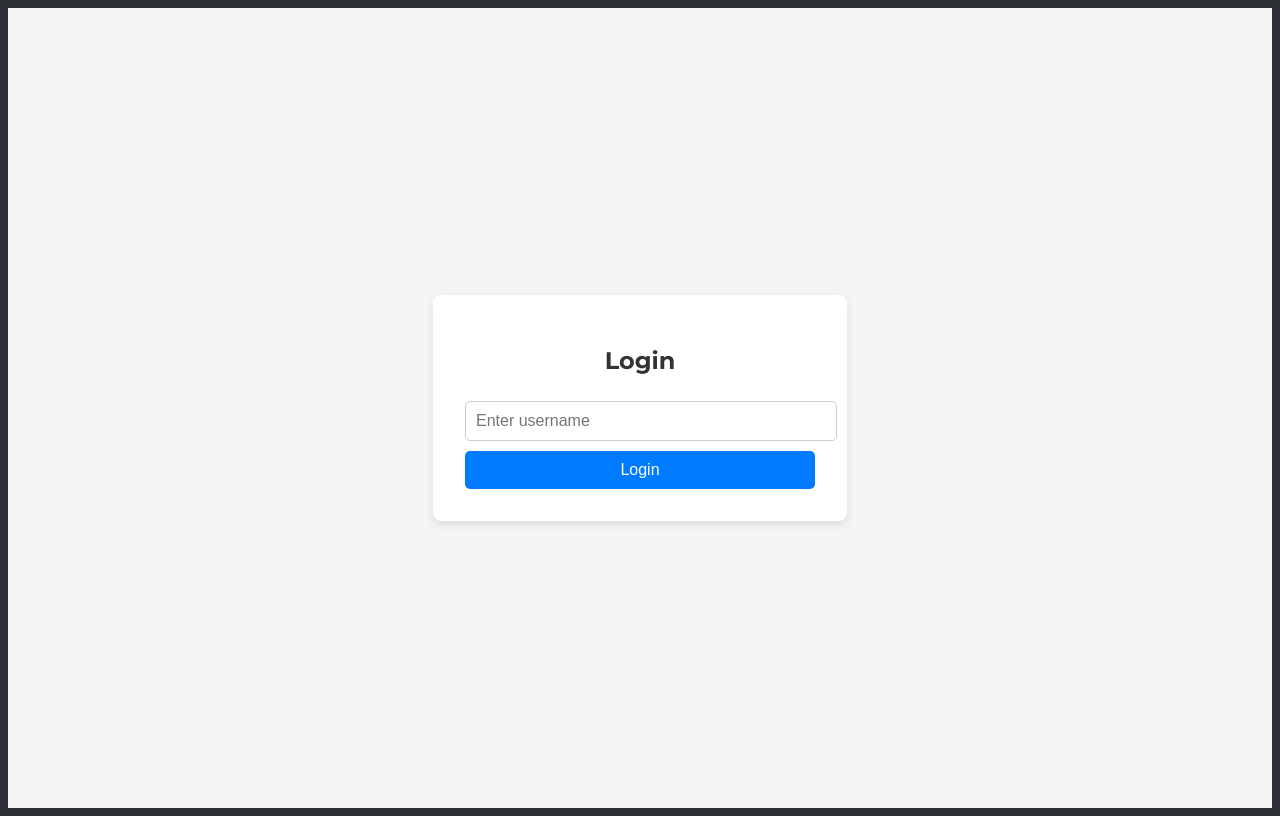
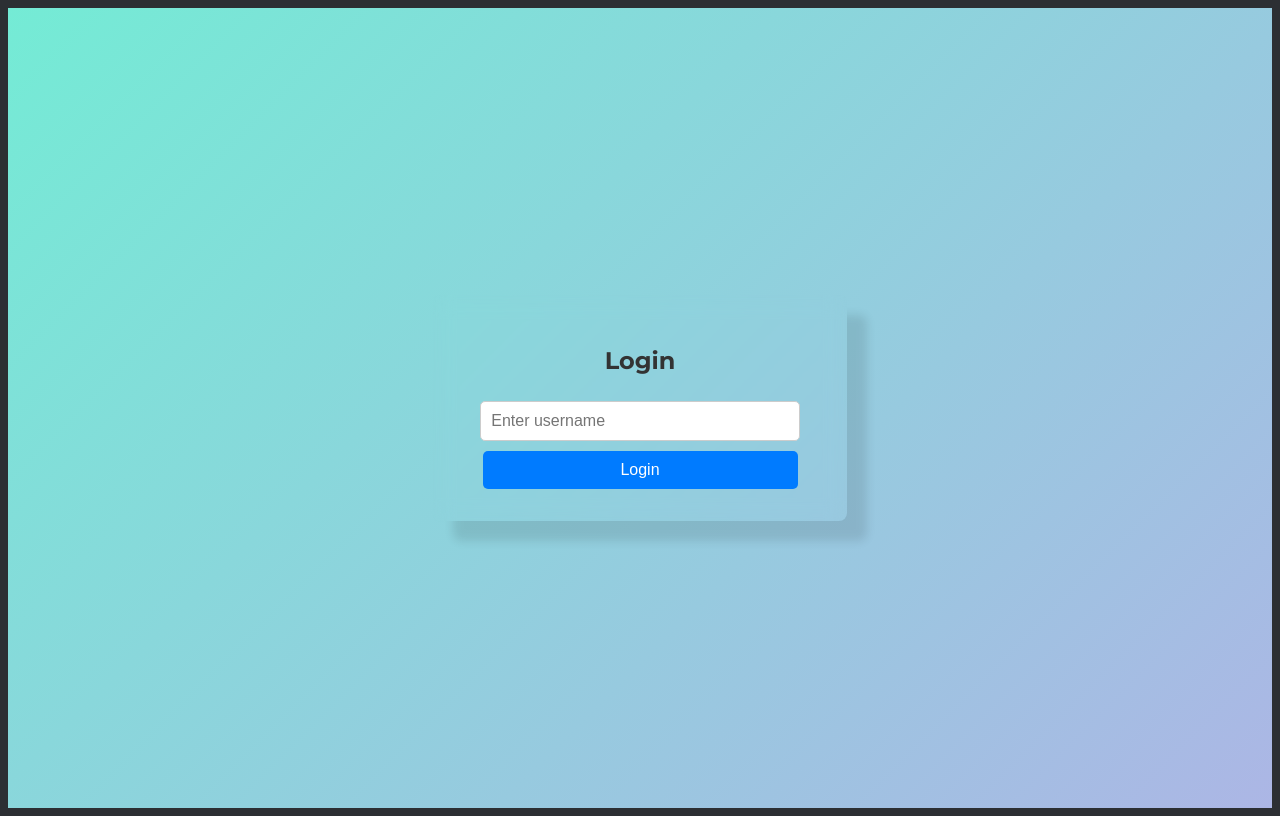
Before and after one commit to PavitrankMishra/Todo-application, a React (Vite) app: page / in a window 1280 px wide. Built offline with nearby package versions, Linux system fonts and the light colour scheme.

Commit message:
fix:Updated the styling

```diff
--- a/src/Components/Header.module.css
+++ b/src/Components/Header.module.css
@@ -28,19 +28,19 @@
 }
 
 .logoutBtn {
-  background-color: red;
-  color: white;
-  border: none;
-  cursor: pointer;
-  border-radius: 5px;
-  font-size: 16px;
-  padding: 5px 10px;
-  min-width: 80px;
-}
+    background: #e74c3c;
+    border: none;
+    border-radius: 5px;
+    padding: 8px 12px;
+    color: white;
+    font-weight: bold;
+    cursor: pointer;
+    transition: 0.3s;
+  }
+  .logoutBtn:hover {
+    background: #c0392b;
+  }
 
-.logoutBtn:hover {
-  background-color: darkred;
-}
 
 @media (max-width: 768px) {
   .headerContainer {
--- a/src/Components/Login.module.css
+++ b/src/Components/Login.module.css
@@ -3,18 +3,21 @@
   flex-direction: column;
   align-items: center;
   justify-content: center;
-  height: 100vh; /* Full screen height */
-  background-color: #f5f5f5; /* Light gray background */
+  height: 100vh;
+  /* background: rgba(255, 255, 255, 0.15); */
+  background: linear-gradient(135deg, #74ebd5, #acb6e5);
 }
 
 .loginBox {
-  background: white;
+    background: transparent;
+  backdrop-filter: blur(10px);
   padding: 2rem;
   border-radius: 8px;
-  box-shadow: 0px 4px 10px rgba(0, 0, 0, 0.1);
+  box-shadow: 20px 20px 10px rgba(0, 0, 0, 0.1);
   text-align: center;
   width: 90%;
   max-width: 350px;
+
 }
 
 .loginBox h2 {
@@ -23,7 +26,7 @@
 }
 
 .loginBox input {
-  width: 100%;
+  width: 85%;
   padding: 10px;
   margin: 10px 0;
   border: 1px solid #ccc;
@@ -32,7 +35,7 @@
 }
 
 .loginBox button {
-  width: 100%;
+  width: 90%;
   padding: 10px;
   background-color: #007bff;
   color: white;
@@ -42,10 +45,6 @@
   cursor: pointer;
   transition: background 0.3s;
 }
-
-/* button:hover {
-  background-color: #0056b3;
-} */
 
 @media (max-width: 480px) {
   .loginBox {
--- a/src/Components/TaskInput.module.css
+++ b/src/Components/TaskInput.module.css
@@ -27,18 +27,18 @@
 }
 
 .addTask {
-  padding: 10px 20px;
   background: linear-gradient(135deg, #007bff, #0056b3);
   color: white;
   border: none;
-  border-radius: 6px;
-  font-size: 16px;
+  padding: 10px 15px;
+  border-radius: 5px;
+  font-weight: bold;
   cursor: pointer;
-  transition: 0.3s ease;
+  transition: 0.3s;
 }
 
 .addTask:hover {
-  background: linear-gradient(135deg, #0056b3, #003d80);
+  background: linear-gradient(135deg, #0056b3, #004099);
   transform: scale(1.05);
 }
 
--- a/src/Components/TaskList.module.css
+++ b/src/Components/TaskList.module.css
@@ -6,7 +6,7 @@
   padding: 10px;
   overflow-x: auto;
   color: #333;
-  height:70vh;
+  height:68vh;
 }
 
 .taskItem {
@@ -54,10 +54,12 @@
 .indoor {
   color: #006195;
   text-transform: capitalize;
+  font-weight: bold;
 }
 .outdoor {
   color: #ff8409;
   text-transform: capitalize;
+  font-weight: bold;
 }
 
 .narrowColumn {
@@ -68,16 +70,19 @@
 .high {
   color: #ff5252;
   text-transform: capitalize;
+  font-weight: bold;
 }
 
 .medium {
   color: #ff9900;
   text-transform: capitalize;
+  font-weight: bold;
 }
 
 .low {
   color: #4CAF50;
   text-transform: capitalize;
+  font-weight: bold;
 }
 
 tbody .deleteButton {
@@ -93,7 +98,9 @@ tbody .deleteButton {
 }
 
 tbody .deleteButton:hover {
+  color: #e74c3c;
   transform: scale(1.5);
+  transition: 0.3s;
 }
 
 .noTasks {
@@ -140,20 +147,18 @@ tbody .deleteButton:hover {
 }
 
 ::-webkit-scrollbar {
-  width: 8px;
-  height:8px;
+  width: 6px;
 }
 ::-webkit-scrollbar-track {
-  background: #f4f4f4;
+  background: #f1f1f1;
 }
 ::-webkit-scrollbar-thumb {
-  background: #d6a273;
+  background: #888;
   border-radius: 10px;
 }
 ::-webkit-scrollbar-thumb:hover {
-  background: #c48c5a;
+  background: #555;
 }
-
 
 tr:hover {
   background-color: #ffe4c4;
--- a/src/index.css
+++ b/src/index.css
@@ -8,4 +8,5 @@
 
 body {
   font-family: 'Montserrat', sans-serif;
+  background: linear-gradient(135deg, #74ebd5, #acb6e5);
 }
```
